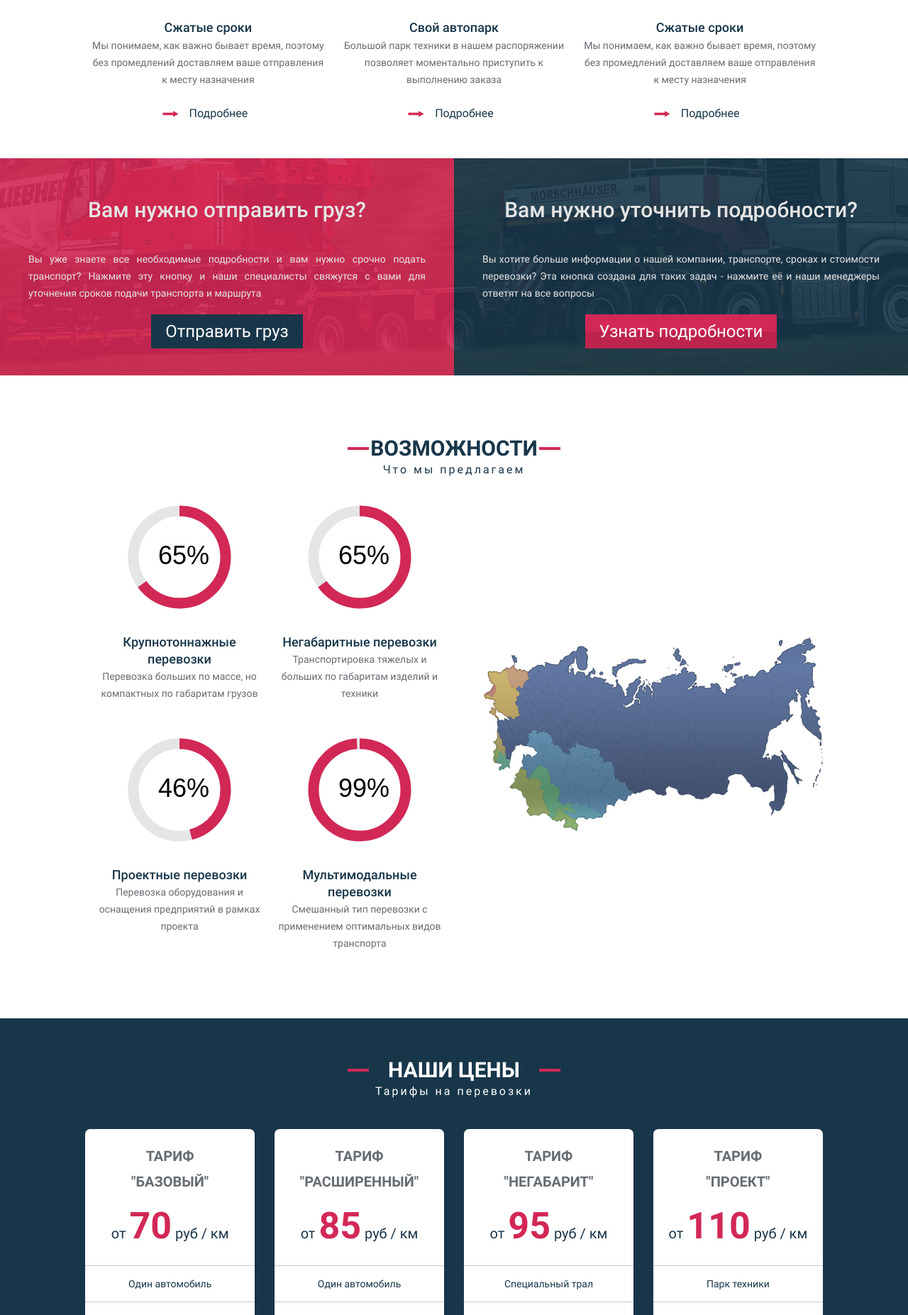
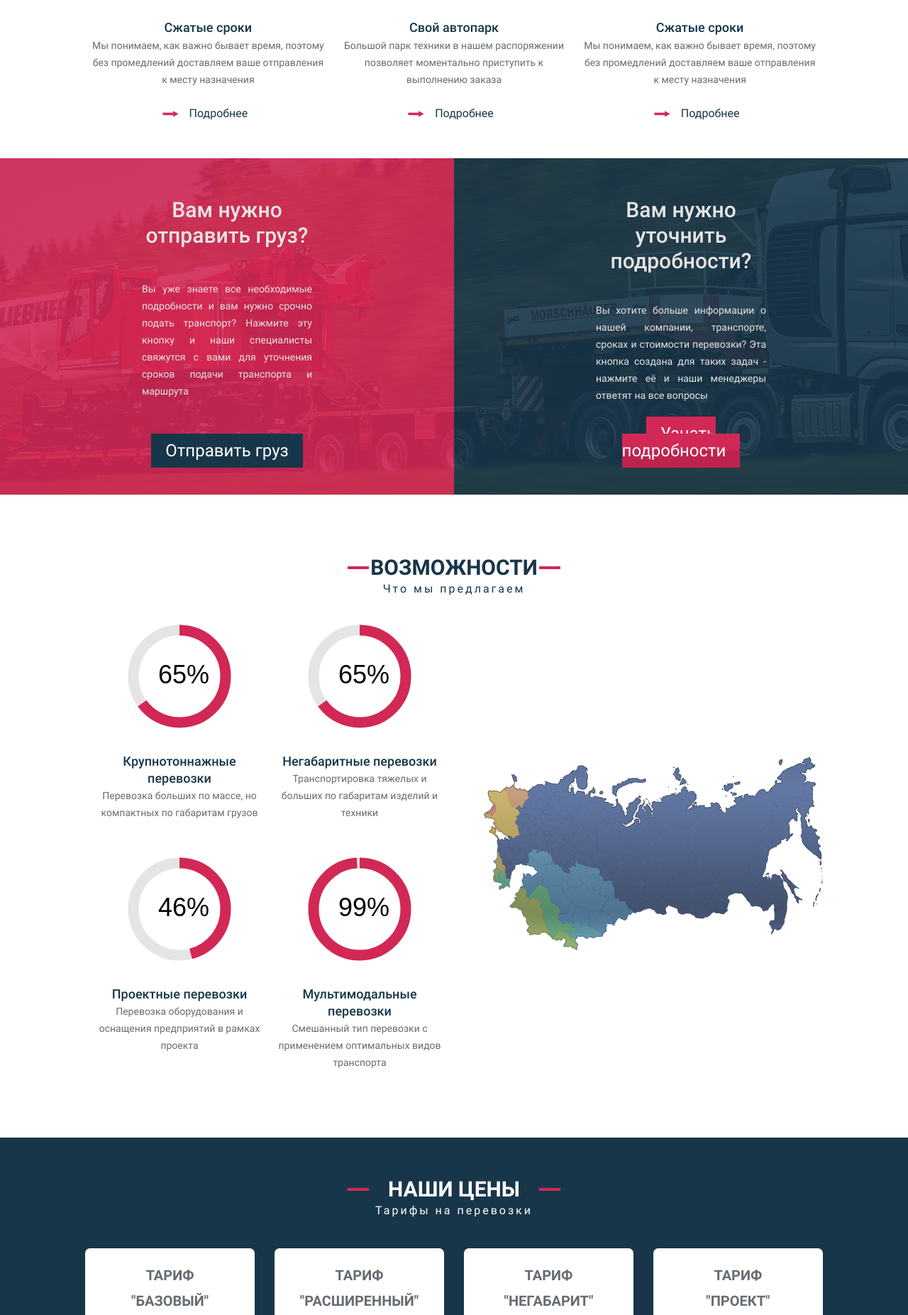
Before and after one commit to kritua/Transera, a PHP site: page / in a window 1280 px wide. Shown: the part 2072-3925 px from the top of the page at 71% size. Run offline with PHP 8.4, Linux system fonts and the light colour scheme; style sheets or scripts are compiled from the project's sources.

Commit message:
Keep going

```diff
--- a/sass/blocks/question.scss
+++ b/sass/blocks/question.scss
@@ -27,6 +27,9 @@
   @include adaptive(tablet) {
     min-height: 230px;
   }
+  @include adaptive(desktop) {
+    padding: 0 200px 20px;
+  }
 }
 
 .question__h2 {
```
